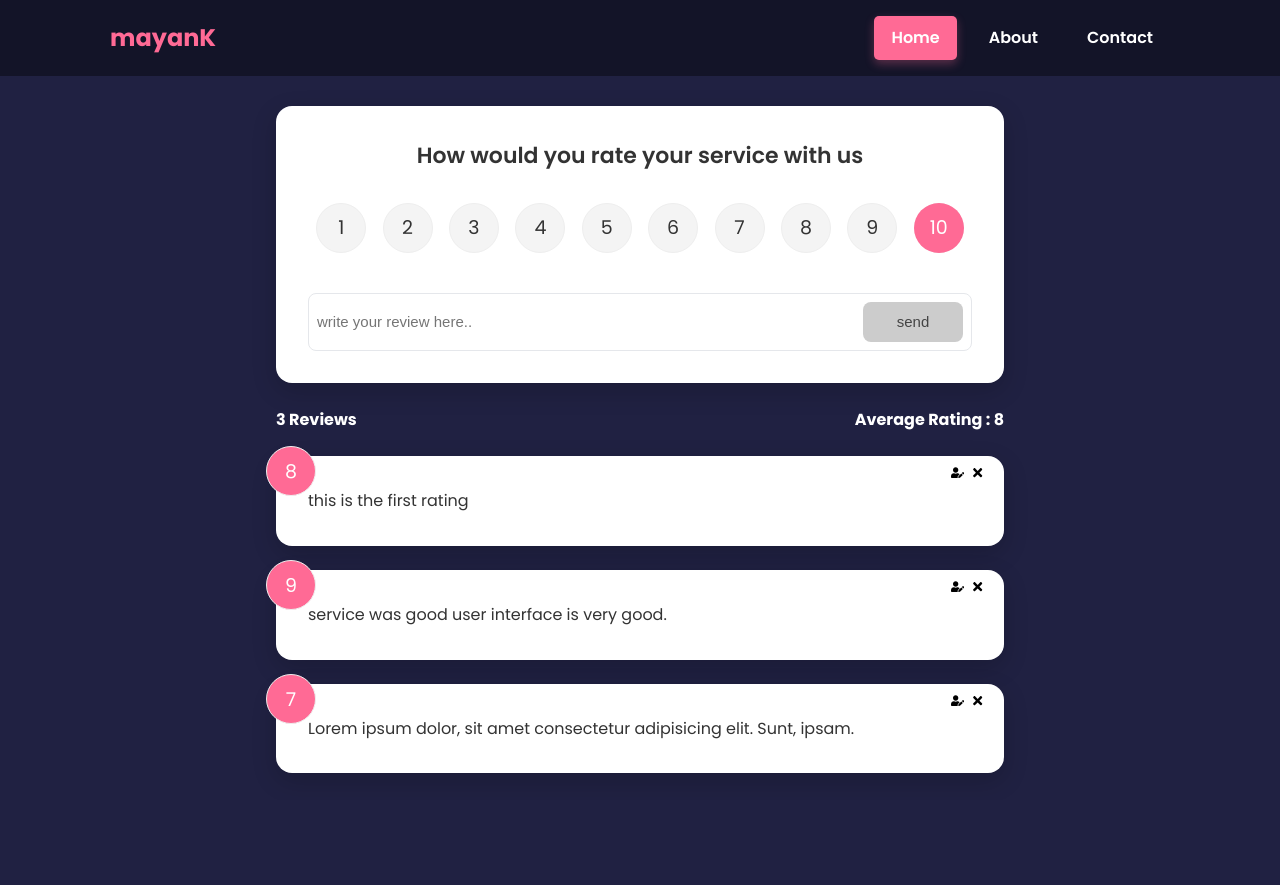
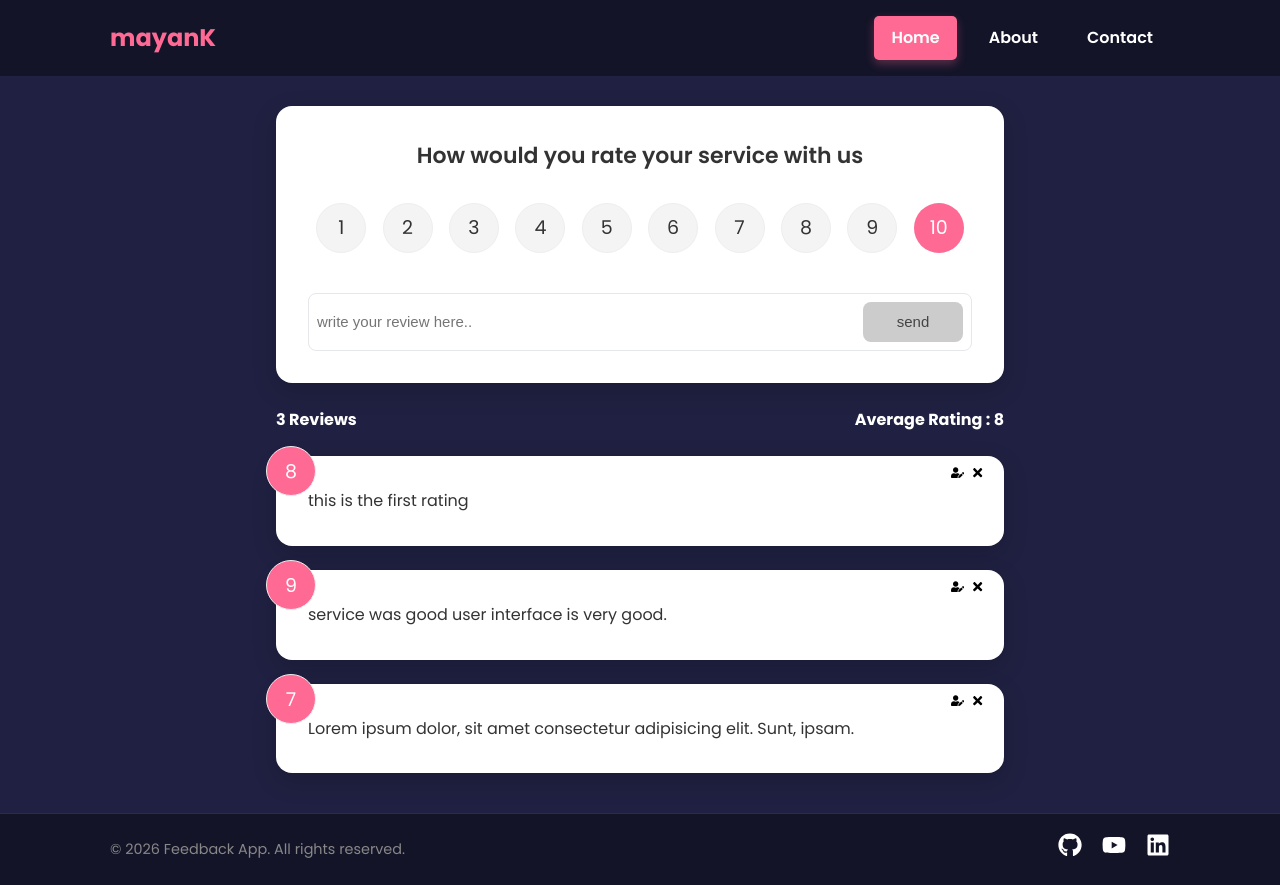
Before and after one commit to Mayank-Garg7/Feedback_management_app, a React (Create React App) app: page / in a window 1280 px wide. Before the commit the page ends 800 px from the top, so only its background shows below. Built offline with nearby package versions, Linux system fonts and the light colour scheme.

Commit message:
feat: add footer and links to connect

```diff
--- a/src/App.js
+++ b/src/App.js
@@ -5,6 +5,7 @@ import Home from './Pages/Home'
 import About from './Pages/About';
 import Error from './Pages/Error';
 import Contact from './Pages/Contact';
+import Footer from './Component/Footer';
 
 const App = () => {
   return (
@@ -16,6 +17,7 @@ const App = () => {
         <Route path="/contact" element={<Contact />} />
         <Route path="/*" element={<Error />} />
       </Routes>
+      <Footer />
     </Router>
   )
 }
--- /dev/null
+++ b/src/Component/Footer.jsx
@@ -0,0 +1,46 @@
+import React from 'react';
+import { FaGithub, FaYoutube, FaLinkedin } from 'react-icons/fa';
+import './Footer.scss';
+
+const Footer = () => {
+  const footerYear = new Date().getFullYear();
+
+  return (
+    <footer className='footer'>
+      <div className='container'>
+        <div className='footer-content'>
+          <p>&copy; {footerYear} Feedback App. All rights reserved.</p>
+
+          <div className='social-links'>
+            <a
+              href='https://github.com/mayank-garg7'
+              target='_blank'
+              rel='noreferrer'
+              aria-label='GitHub'
+            >
+              <FaGithub />
+            </a>
+            <a
+              href='https://youtube.com'
+              target='_blank'
+              rel='noreferrer'
+              aria-label='YouTube'
+            >
+              <FaYoutube />
+            </a>
+            <a
+              href='https://linkedin.com'
+              target='_blank'
+              rel='noreferrer'
+              aria-label='LinkedIn'
+            >
+              <FaLinkedin />
+            </a>
+          </div>
+        </div>
+      </div>
+    </footer>
+  );
+};
+
+export default Footer;
--- /dev/null
+++ b/src/Component/Footer.scss
@@ -0,0 +1,60 @@
+.footer {
+  background-color: rgba(0, 0, 0, 0.4);
+  color: #888;
+  padding: 1rem 0;
+  margin-top: 40px;
+  width: 100%;
+  border-top: 1px solid rgba(255, 255, 255, 0.1);
+
+  .container {
+    max-width: 1100px;
+    margin: 0 auto;
+    padding: 0 20px;
+  }
+
+  .footer-content {
+    display: flex;
+    justify-content: space-between;
+    align-items: center;
+
+    p {
+      margin: 0;
+      font-size: 0.9rem;
+    }
+  }
+
+  .social-links {
+    display: flex;
+    gap: 20px;
+
+    a {
+      color: #fff;
+      font-size: 1.5rem;
+      transition: all 0.3s ease;
+
+      &:hover {
+        color: #ff6a95; // Matching your primary color
+        transform: translateY(-3px);
+      }
+    }
+  }
+}
+
+// Ensure footer stays at bottom on short pages
+body {
+  display: flex;
+  flex-direction: column;
+  min-height: 100vh;
+}
+
+#root {
+  flex: 1;
+}
+
+@media (max-width: 600px) {
+  .footer-content {
+    flex-direction: column;
+    gap: 15px;
+    text-align: center;
+  }
+}
```
